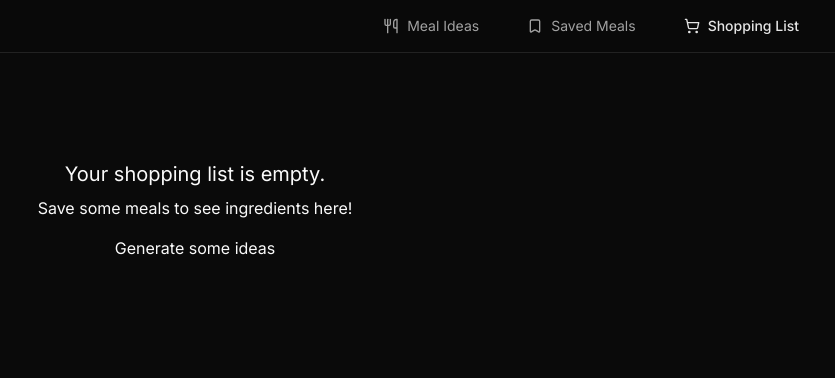
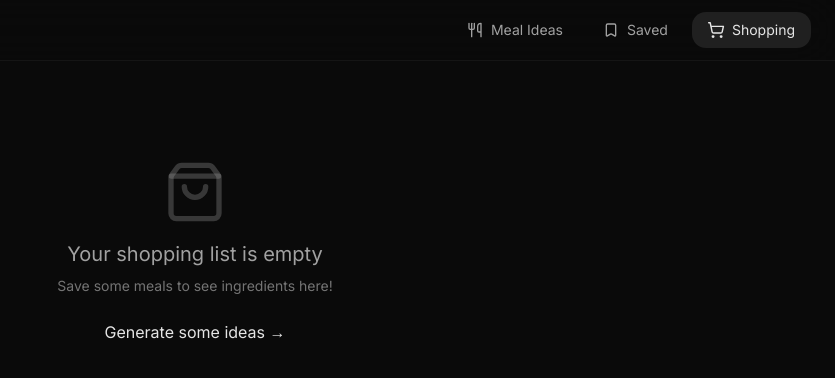
Before and after one commit to tilanka/meal-ideas, a Next.js app: page /shopping-list in a window 1280 px wide. Shown: the top 378 px of the page, without its empty margins (445-1280 px from the left). Built offline with nearby package versions, Linux system fonts and the light colour scheme.

Commit message:
feat: Redesign UI with updated navigation, accordion, button, and calorie display styles, and improved accessibility.

```diff
--- a/src/app/page.tsx
+++ b/src/app/page.tsx
@@ -67,8 +67,9 @@ function SearchContent() {
                         id="meal-input"
                         name="input"
                         type="text"
+                        placeholder="e.g. chicken, pasta, quick lunch..."
                         defaultValue={searchParams.get("q")?.toString()}
-                        className="p-3 border border-gray-700 rounded-sm focus:ring-2 focus:border-transparent transition"
+                        className="p-4 bg-muted/50 border-0 rounded-xl text-base placeholder:text-muted-foreground/50 focus:ring-2 focus:ring-primary/20 focus:bg-muted/70 transition-all duration-200"
                     />
                     <Button size="lg" type="submit" disabled={isPending}>
                         {isPending ? (
@@ -85,7 +86,7 @@ function SearchContent() {
             </form>
 
             {error && (
-                <div className="mt-4 max-w-lg mx-auto text-red-500 bg-red-500/10 p-4 rounded-md">
+                <div className="mt-6 max-w-lg mx-auto text-red-400 bg-red-500/10 p-4 rounded-xl border border-red-500/20">
                     {error}
                 </div>
             )}
@@ -106,16 +107,16 @@ function SearchContent() {
                                         actionButton={
                                             <button
                                                 onClick={() => toggleMeal(idea)}
-                                                className={`flex items-center gap-2 px-4 py-2 rounded-md transition-colors ${isSaved(idea)
-                                                    ? "bg-green-500/10 text-green-500 hover:bg-green-500/20"
-                                                    : "bg-gray-700 text-gray-300 hover:bg-gray-600"
+                                                className={`flex items-center gap-2 px-4 py-2 rounded-xl transition-all duration-200 active:scale-95 ${isSaved(idea)
+                                                        ? "bg-primary/10 text-primary hover:bg-primary/20"
+                                                        : "bg-muted text-muted-foreground hover:bg-muted/80 hover:text-foreground"
                                                     }`}
                                             >
                                                 <Bookmark
-                                                    className="h-5 w-5"
+                                                    className="h-4 w-4"
                                                     fill={isSaved(idea) ? "currentColor" : "none"}
                                                 />
-                                                <span className="sr-only">{isSaved(idea) ? "Saved" : "Bookmark"}</span>
+                                                <span className="text-sm">{isSaved(idea) ? "Saved" : "Save"}</span>
                                             </button>
                                         }
                                     />
--- a/src/app/saved/page.tsx
+++ b/src/app/saved/page.tsx
@@ -7,7 +7,7 @@ import { AccordionHeader } from "@/components/AccordionHeader";
 import { AccordionContainer } from "@/components/AccordionContainer";
 import { MealDetails } from "@/components/MealDetails";
 import { useSavedMeals } from "@/hooks/useSavedMeals";
-import { Trash2 } from "lucide-react";
+import { Trash2, Bookmark } from "lucide-react";
 
 export default function SavedMeals() {
     const [openIndex, setOpenIndex] = useState<number | null>(null);
@@ -21,9 +21,14 @@ export default function SavedMeals() {
         <PageLayout title="Saved Meals">
             {savedMeals.length === 0 ? (
                 <div className="text-center mt-20">
-                    <p className="text-xl">No saved meals yet.</p>
-                    <Link href="/" className="mt-4 inline-block">
-                        Generate some ideas
+                    <Bookmark className="h-16 w-16 mx-auto text-muted-foreground/30 mb-4" />
+                    <p className="text-xl text-muted-foreground">No saved meals yet</p>
+                    <p className="mt-2 text-sm text-muted-foreground/70">Bookmark some meals to see them here!</p>
+                    <Link
+                        href="/"
+                        className="mt-6 inline-flex items-center gap-2 text-primary hover:underline"
+                    >
+                        Generate some ideas →
                     </Link>
                 </div>
             ) : (
@@ -41,10 +46,10 @@ export default function SavedMeals() {
                                     actionButton={
                                         <button
                                             onClick={() => removeMeal(idea.title)}
-                                            className="flex items-center gap-2 px-4 py-2 rounded-md transition-colors bg-red-500/10 text-red-500 hover:bg-red-500/20"
+                                            className="flex items-center gap-2 px-4 py-2 rounded-xl transition-all duration-200 bg-red-500/10 text-red-400 hover:bg-red-500/20 active:scale-95"
                                         >
-                                            <Trash2 className="h-5 w-5" />
-                                            <span className="sr-only">Remove</span>
+                                            <Trash2 className="h-4 w-4" />
+                                            <span className="text-sm">Remove</span>
                                         </button>
                                     }
                                 />
--- a/src/app/shopping-list/page.tsx
+++ b/src/app/shopping-list/page.tsx
@@ -4,7 +4,7 @@ import { useState } from "react";
 import Link from "next/link";
 import { PageLayout } from "@/components/PageLayout";
 import { useSavedMeals } from "@/hooks/useSavedMeals";
-import { Check } from "lucide-react";
+import { Check, ShoppingBag } from "lucide-react";
 
 export default function ShoppingList() {
     const { savedMeals } = useSavedMeals();
@@ -29,44 +29,56 @@ export default function ShoppingList() {
         <PageLayout title="Shopping List">
             {savedMeals.length === 0 ? (
                 <div className="text-center mt-20">
-                    <p className="text-xl">Your shopping list is empty.</p>
-                    <p className="mt-2">Save some meals to see ingredients here!</p>
-                    <Link href="/" className="mt-4 inline-block">
-                        Generate some ideas
+                    <ShoppingBag className="h-16 w-16 mx-auto text-muted-foreground/30 mb-4" />
+                    <p className="text-xl text-muted-foreground">Your shopping list is empty</p>
+                    <p className="mt-2 text-sm text-muted-foreground/70">Save some meals to see ingredients here!</p>
+                    <Link
+                        href="/"
+                        className="mt-6 inline-flex items-center gap-2 text-primary hover:underline"
+                    >
+                        Generate some ideas →
                     </Link>
                 </div>
             ) : (
-                <div className="max-w-2xl mx-auto shadow-md p-6">
-                    <div className="space-y-6">
+                <div className="max-w-2xl mx-auto">
+                    <div className="space-y-8">
                         {savedMeals.map((meal) => (
-                            <div key={meal.title}>
-                                <h3 className="text-md font-semibold mb-2">{meal.title}</h3>
-                                <ul className="space-y-3">
-                                    {meal.ingredients.map((item, index) => (
+                            <div key={meal.title} className="bg-card/50 rounded-xl p-5 backdrop-blur-sm">
+                                <h3 className="text-sm font-semibold text-muted-foreground uppercase tracking-wide mb-4">
+                                    {meal.title}
+                                </h3>
+                                <ul className="space-y-2">
+                                    {meal.ingredients.map((item, index) => {
+                                        const isChecked = checkedItems.has(item);
+                                        return (
                                             <li
                                                 key={index}
-                                            className={`flex items-center rounded-md transition-colors cursor-pointer p-1 ${checkedItems.has(item)
-                                                    ? "line-through"
-                                                    : "hover:bg-gray-800"
+                                                className={`flex items-center gap-3 rounded-lg p-2 cursor-pointer transition-all duration-200 ${isChecked
+                                                        ? "text-muted-foreground"
+                                                        : "hover:bg-muted/50"
                                                     }`}
                                                 onClick={() => toggleItem(item)}
                                             >
-                                            <div className={`w-5 h-5 rounded border mr-4 flex items-center justify-center transition-colors ${checkedItems.has(item)
-                                                    ? "bg-blue-600 border-blue-600"
-                                                    : "border-gray-500"
+                                                <div className={`w-5 h-5 rounded-md border-2 flex items-center justify-center transition-all duration-200 ${isChecked
+                                                        ? "bg-primary border-primary"
+                                                        : "border-muted-foreground/30"
                                                     }`}>
-                                                {checkedItems.has(item) && (
-                                                    <Check className="h-3.5 w-3.5 text-white" />
+                                                    {isChecked && (
+                                                        <Check className="h-3 w-3 text-primary-foreground" />
                                                     )}
                                                 </div>
+                                                <span className={`text-sm transition-all duration-200 ${isChecked ? "line-through" : ""
+                                                    }`}>
                                                     {item}
+                                                </span>
                                             </li>
-                                    ))}
+                                        );
+                                    })}
                                 </ul>
                             </div>
                         ))}
                     </div>
-                    <div className="mt-6 text-right text-gray-400 text-sm">
+                    <div className="mt-6 text-center text-muted-foreground text-sm">
                         {checkedItems.size} of {uniqueIngredients.length} items checked
                     </div>
                 </div>
--- a/src/components/AccordionContainer.tsx
+++ b/src/components/AccordionContainer.tsx
@@ -6,7 +6,7 @@ interface AccordionContainerProps {
 
 export function AccordionContainer({ children }: AccordionContainerProps) {
     return (
-        <div className="rounded-sm border border-gray-700 overflow-hidden">
+        <div className="rounded-xl bg-card/50 backdrop-blur-sm overflow-hidden transition-all duration-300 hover:bg-card/70 hover:shadow-lg hover:shadow-primary/5">
             {children}
         </div>
     );
--- a/src/components/MealDetails.tsx
+++ b/src/components/MealDetails.tsx
@@ -9,22 +9,42 @@ interface MealDetailsProps {
 
 export function MealDetails({ meal, actionButton }: MealDetailsProps) {
     return (
-        <div className="p-6 pt-0">
-            <div className="grid grid-cols-1 md:grid-cols-2 gap-6">
-                <div>
+        <div className="p-4 pt-0 md:p-6 md:pt-0">
+            <div className="grid grid-cols-1 md:grid-cols-2 gap-6 md:gap-8">
+                <div className="space-y-4">
                     <CaloriesDisplay calories={meal.totalCalories} />
-                    <h4 className="text-md font-semibold mb-2">Ingredients</h4>
-                    <ul className="list-disc list-inside">
-                        {meal.ingredients.map((ingredient, i) => (
-                            <li key={i}>{ingredient}</li>
-                        ))}
-                    </ul>
+                    <div>
+                        <h4 className="text-sm font-semibold text-muted-foreground uppercase tracking-wide mb-3">
+                            Ingredients
+                        </h4>
+                        <ul className="space-y-2">
+                            {meal.ingredients.map((ingredient, i) => (
+                                <li
+                                    key={i}
+                                    className="flex items-start gap-2 text-sm leading-relaxed"
+                                >
+                                    <span className="text-primary mt-1.5 text-xs">●</span>
+                                    <span>{ingredient}</span>
+                                </li>
+                            ))}
+                        </ul>
+                    </div>
                 </div>
                 <div>
-                    <h4 className="text-md font-semibold mb-2">Instructions</h4>
-                    <ol className="list-decimal list-inside">
+                    <h4 className="text-sm font-semibold text-muted-foreground uppercase tracking-wide mb-3">
+                        Instructions
+                    </h4>
+                    <ol className="space-y-3">
                         {meal.instructions.map((step, i) => (
-                            <li key={i}>{step}</li>
+                            <li
+                                key={i}
+                                className="flex items-start gap-3 text-sm leading-relaxed"
+                            >
+                                <span className="flex-shrink-0 w-6 h-6 rounded-full bg-primary/10 text-primary text-xs font-medium flex items-center justify-center">
+                                    {i + 1}
+                                </span>
+                                <span className="pt-0.5">{step}</span>
+                            </li>
                         ))}
                     </ol>
                 </div>
--- a/src/components/PageHeader.tsx
+++ b/src/components/PageHeader.tsx
@@ -10,30 +10,34 @@ interface PageHeaderProps {
 
 const navItems = [
     { href: "/", label: "Meal Ideas", icon: Utensils },
-    { href: "/saved", label: "Saved Meals", icon: Bookmark },
-    { href: "/shopping-list", label: "Shopping List", icon: ShoppingCart },
+    { href: "/saved", label: "Saved", icon: Bookmark },
+    { href: "/shopping-list", label: "Shopping", icon: ShoppingCart },
 ];
 
 export function PageHeader({ title }: PageHeaderProps) {
     const pathname = usePathname();
 
     return (
-        <nav className="fixed bottom-0 left-0 right-0 z-50 bg-background/95 backdrop-blur-sm border-t border-border pb-safe md:bottom-auto md:top-0 md:border-t-0 md:border-b">
+        <nav className="fixed bottom-0 left-0 right-0 z-50 bg-background/80 backdrop-blur-xl border-t border-border/50 pb-safe md:bottom-auto md:top-0 md:border-t-0 md:border-b">
             <h1 className="sr-only">{title}</h1>
-            <div className="flex justify-around items-center py-2 md:justify-end md:gap-6 md:px-6 md:py-3">
+            <div className="flex justify-around items-center py-2 md:justify-end md:gap-2 md:px-6 md:py-3">
                 {navItems.map(({ href, label, icon: Icon }) => {
                     const isActive = pathname === href;
                     return (
                         <Link
                             key={href}
                             href={href}
-                            className={`flex flex-col items-center gap-1 px-3 py-1 text-xs transition-colors md:flex-row md:gap-2 md:text-sm ${isActive
-                                    ? "text-primary font-medium"
+                            className={`relative flex flex-col items-center gap-1 px-4 py-2 rounded-xl text-xs transition-all duration-200 md:flex-row md:gap-2 md:text-sm md:px-4 md:py-2 ${isActive
+                                    ? "text-primary"
                                     : "text-muted-foreground hover:text-foreground"
                                 }`}
                         >
-                            <Icon className="h-5 w-5 md:h-4 md:w-4" />
-                            <span>{label}</span>
+                            {isActive && (
+                                <span className="absolute inset-0 bg-primary/10 rounded-xl" />
+                            )}
+                            <Icon className={`relative h-5 w-5 md:h-4 md:w-4 transition-transform duration-200 ${isActive ? "scale-110" : ""
+                                }`} />
+                            <span className="relative">{label}</span>
                         </Link>
                     );
                 })}
--- a/src/components/ui/button.tsx
+++ b/src/components/ui/button.tsx
@@ -5,25 +5,25 @@ import { cva, type VariantProps } from "class-variance-authority"
 import { cn } from "@/lib/utils"
 
 const buttonVariants = cva(
-  "inline-flex items-center justify-center gap-2 whitespace-nowrap rounded-md text-sm font-medium transition-all disabled:pointer-events-none disabled:opacity-50 [&_svg]:pointer-events-none [&_svg:not([class*='size-'])]:size-4 shrink-0 [&_svg]:shrink-0 outline-none focus-visible:border-ring focus-visible:ring-ring/50 focus-visible:ring-[3px] aria-invalid:ring-destructive/20 dark:aria-invalid:ring-destructive/40 aria-invalid:border-destructive",
+  "inline-flex items-center justify-center gap-2 whitespace-nowrap rounded-xl text-sm font-medium transition-all duration-200 disabled:pointer-events-none disabled:opacity-50 [&_svg]:pointer-events-none [&_svg:not([class*='size-'])]:size-4 shrink-0 [&_svg]:shrink-0 outline-none focus-visible:ring-2 focus-visible:ring-primary/20 active:scale-[0.98]",
   {
     variants: {
       variant: {
-        default: "bg-primary text-primary-foreground hover:bg-primary/90",
+        default: "bg-primary text-primary-foreground hover:bg-primary/90 hover:shadow-lg hover:shadow-primary/25",
         destructive:
-          "bg-destructive text-white hover:bg-destructive/90 focus-visible:ring-destructive/20 dark:focus-visible:ring-destructive/40 dark:bg-destructive/60",
+          "bg-destructive text-white hover:bg-destructive/90",
         outline:
-          "border bg-background shadow-xs hover:bg-accent hover:text-accent-foreground dark:bg-input/30 dark:border-input dark:hover:bg-input/50",
+          "border bg-background hover:bg-muted",
         secondary:
           "bg-secondary text-secondary-foreground hover:bg-secondary/80",
         ghost:
-          "hover:bg-accent hover:text-accent-foreground dark:hover:bg-accent/50",
+          "hover:bg-muted",
         link: "text-primary underline-offset-4 hover:underline",
       },
       size: {
-        default: "h-9 px-4 py-2 has-[>svg]:px-3",
-        sm: "h-8 rounded-md gap-1.5 px-3 has-[>svg]:px-2.5",
-        lg: "h-10 rounded-md px-6 has-[>svg]:px-4",
+        default: "h-10 px-5 py-2",
+        sm: "h-9 rounded-lg gap-1.5 px-4",
+        lg: "h-12 rounded-xl px-8 text-base",
         icon: "size-9",
         "icon-sm": "size-8",
         "icon-lg": "size-10",
```
Also changed, not shown: src/components/AccordionHeader.tsx (+11 -5 lines), src/components/CaloriesDisplay.tsx (+4 -3 lines). Lines whose indentation alone changed are shown as unchanged.
